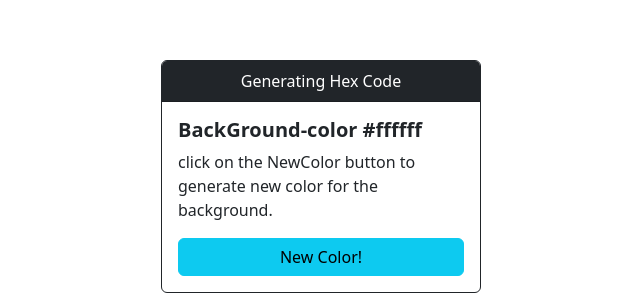
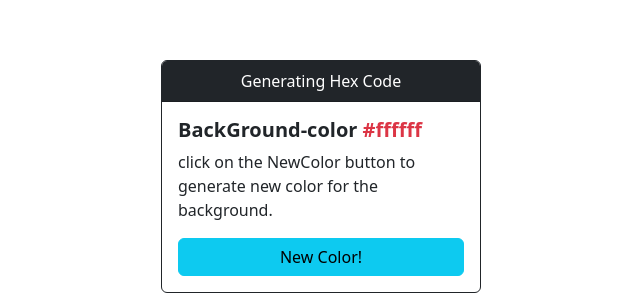
Before and after one commit to Waqas-Khan-CodeCanvas/HexColorChanger, a plain HTML site: page index.html in a window 1280 px wide. Shown: the part 216-511 px from the top of the page, 319-959 px from the left. Drawn offline with nearby package versions, Linux system fonts and the light colour scheme.

Commit message:
commit added

```diff
--- a/index.html
+++ b/index.html
@@ -3,7 +3,7 @@
 <head>
     <meta charset="UTF-8">
     <meta name="viewport" content="width=device-width, initial-scale=1.0">
-    <title>Document</title>
+    <title>HexColorGenerator-Javascript</title>
     <link rel="stylesheet" href="https://cdn.jsdelivr.net/npm/bootstrap@5.3.3/dist/css/bootstrap.min.css">
     <link rel="stylesheet" href="./style.css">
 </head>
@@ -12,7 +12,7 @@
     <div class="card border-dark mb-3" style="max-width: 20rem;">
         <div class="card-header text-center bg-dark text-white"> Generating Hex Code</div>
         <div class="card-body">
-          <h5 class="card-title fw-bold">BackGround-color <span>#ffffff</span></h5>
+          <h5 class="card-title fw-bold">BackGround-color <span class="text-danger">#ffffff</span></h5>
           <p class="card-text">click on the NewColor button to generate new color for the background.</p>
           <button type="button" class="btn btn-info w-100">New Color!</button>
         </div>
--- a/script.js
+++ b/script.js
@@ -1,7 +1,6 @@
 const currentColorElement=document.querySelector("span");
 const newColorbtnElement=document.querySelector("button");
 const backgroundColorElement=document.querySelector(".container");
-
 
 const hexValues=["1","2","3","4","5","6","7","8","9","A","B","C","D","F"];
  function getRandomHexValues(){
```
